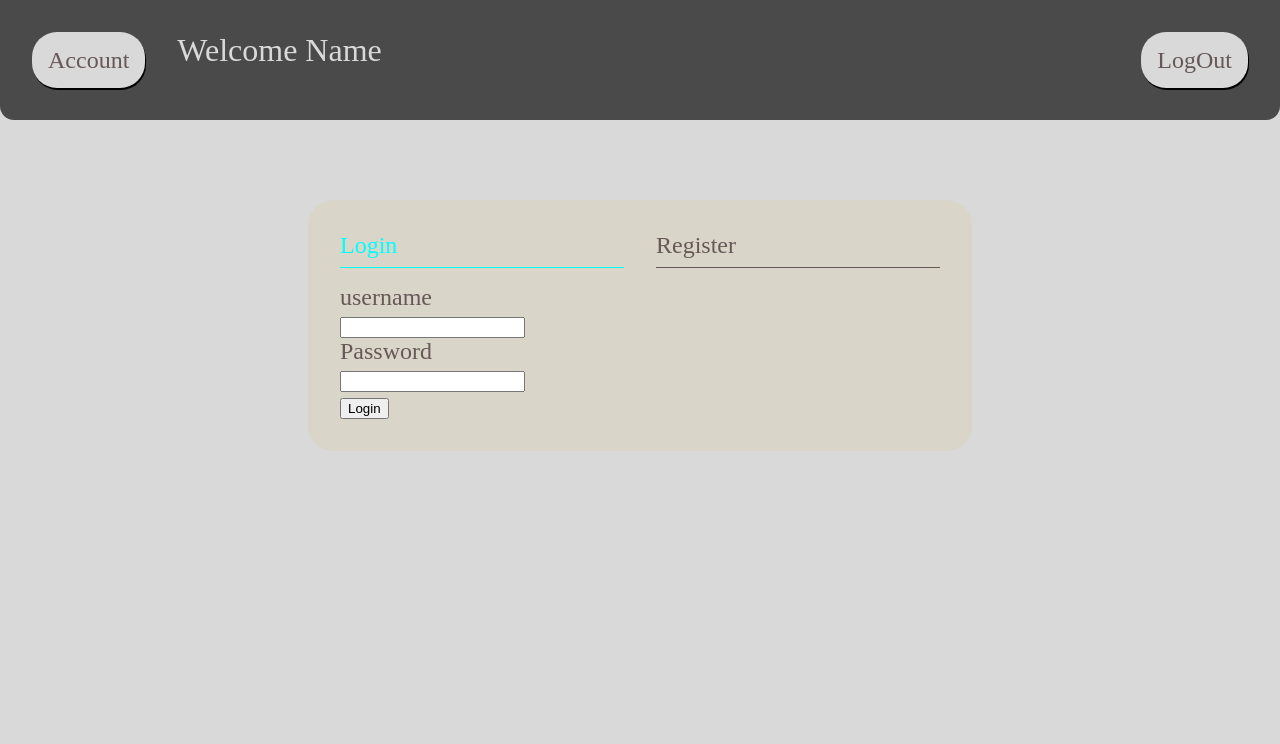
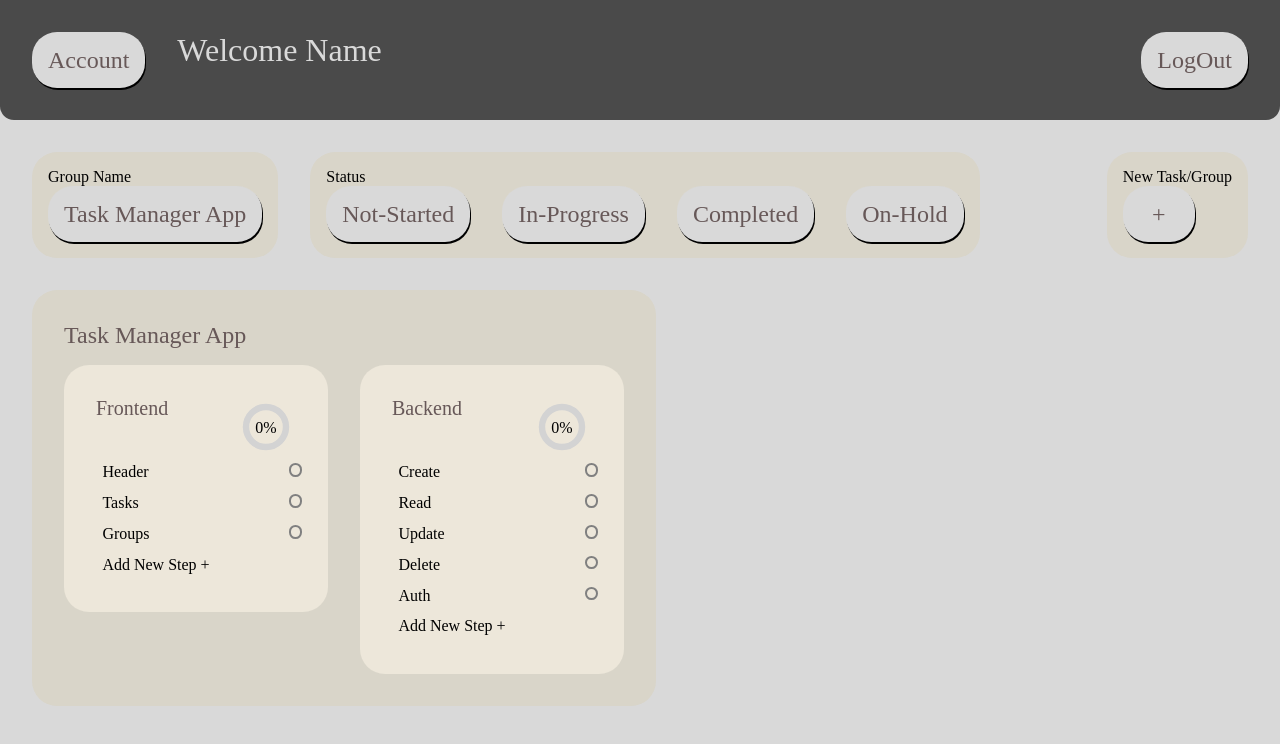
Before and after one commit to calebvweich/Full-Stack_To-Do_App, a React (Create React App) app in the folder task-site/: page /tasks in a window 1280 px wide. Shown: the top 744 px of the page. Built offline with nearby package versions, Linux system fonts and the light colour scheme; sample sign-in values are in the browser's storage.

Commit message:
Added routing for logged in users

```diff
--- a/task-site/package.json
+++ b/task-site/package.json
@@ -12,6 +12,7 @@
     "@testing-library/user-event": "^13.5.0",
     "react": "^19.1.1",
     "react-dom": "^19.1.1",
+    "react-router-dom": "^7.9.1",
     "react-scripts": "5.0.1",
     "web-vitals": "^2.1.4"
   },
--- a/task-site/src/App.js
+++ b/task-site/src/App.js
@@ -7,25 +7,52 @@ import Button from './Components/Button/Button';
 // PAGES
 import TaskPage from "./pages/TaskPage/TaskPage"
 import LoginPage from './pages/LoginPage/LoginPage';
+import { BrowserRouter, Routes, Route, Navigate } from "react-router-dom"
+import { useState } from 'react';
+import { useEffect } from 'react';
+
 
 function App() {
+  const [token, setToken] = useState(localStorage.getItem("token"));
+  //FUNCTIONS
+  function logout() {
+    localStorage.setItem("token", null)
+    setToken(null)
+  }
 
-  //FUNCTIONS
+  function login(token) {
+    localStorage.setItem("token", token)
+    setToken(token)
+  }
+
+  useEffect(() => {
+    if (token) {
+      localStorage.setItem("token", token);
+    } else {
+      localStorage.removeItem("token");
+    }
+  }, [token]);
 
 
   return (
+    <BrowserRouter>
       <div className="app">
         <header className="appHeader">
           <div className="account">
-          <Button content={"Account"}/>
+            <Button text={"Account"} />
             <div className="headerText">Welcome Name</div>
           </div>
           <div className="logoutButton">
-          <Button content={"LogOut"} />
+            <Button text={"LogOut"} onClick={logout} />
           </div>
         </header>
-      <LoginPage />
+        <Routes>
+          <Route path="/" element={token != null ? <Navigate to="/tasks" /> : <LoginPage validate={login} />}/>
+          <Route path="/tasks" element={token != null ? <TaskPage /> : <Navigate to="/" />}/>
+          <Route path="*" element={<Navigate to="/" />} />
+        </Routes>
       </div>
+    </BrowserRouter>
   );
 }
 
--- a/task-site/src/Components/Button/Button.js
+++ b/task-site/src/Components/Button/Button.js
@@ -1,9 +1,9 @@
 import "./Button.css"
 
-export default function Button({content}) {
+export default function Button({text, onClick}) {
   return(
-    <div className="buttonContainer">
-      <div className="buttonText">{content}</div>
+    <div className="buttonContainer" onClick={onClick}>
+      <div className="buttonText">{text}</div>
     </div>
   )
 }
--- a/task-site/src/pages/LoginPage/LoginPage.js
+++ b/task-site/src/pages/LoginPage/LoginPage.js
@@ -2,7 +2,7 @@ import { useState } from "react"
 import { login, register } from "../../api";
 import "./LoginPage.css"
 
-function Login() {
+function Login({validate}) {
   const [username, setusername] = useState("");
   const [password, setPassword] = useState("");
 
@@ -10,7 +10,7 @@ function Login() {
     e.preventDefault();
     const res = await login(username, password);
     if (res.token) {
-      console.log("Logged In: ", res);
+      validate(res.token)
     } else {
       console.log("Failed: ", res);
     }
@@ -18,7 +18,7 @@ function Login() {
 
   return(
     <form onSubmit={handleSubmit}>
-      <label>username</label><br/>
+      <label>Email</label><br/>
       <input
         type="username"
         value={username}
@@ -34,7 +34,7 @@ function Login() {
     </form>
   )
 }
-function Register() {
+function Register({validate}) {
   const [username, setusername] = useState("");
   const [password, setPassword] = useState("");
   const [name, setName] = useState("");
@@ -43,7 +43,7 @@ function Register() {
     e.preventDefault();
     const res = await register(username, name, password);
     if (res.token) {
-      console.log("Registered: ", res);
+      validate(res.token)
     } else {
       console.log("Failed: ", res);
     }
@@ -51,7 +51,7 @@ function Register() {
 
   return(
     <form onSubmit={handleSubmit}>
-      <label>username</label><br/>
+      <label>Email</label><br/>
       <input
         type="username"
         value={username}
@@ -74,7 +74,7 @@ function Register() {
   )
 }
 
-export default function LoginPage() {
+export default function LoginPage({validate}) {
   const [selectedTab, setSelectedTab] = useState("Login")
   return(
     <div className="loginContainer">
@@ -83,9 +83,9 @@ export default function LoginPage() {
         <div className={selectedTab === "Register" ? "selected loginHeaderText" : "loginHeaderText"} onClick={() => setSelectedTab("Register")}>Register</div>
       </div>
       {selectedTab === "Login" ? (
-        <Login />
+        <Login validate={validate} />
       ) : (
-        <Register />
+        <Register validate={validate} />
       )}
     </div>
   )
--- a/task-site/src/pages/TaskPage/TaskPage.js
+++ b/task-site/src/pages/TaskPage/TaskPage.js
@@ -12,11 +12,13 @@ import groups from '../../data/groupExample.json'
 
 // LIBRARIES
 import { useState } from 'react';
+import Dialog from '../../Components/Dialog/Dialog';
 
 export default function TaskPage() {
   // VARIABLES
   const [selectedGroup, setSelectedGroup] = useState("")
   const [selectedStatus, setSelectedStatus] = useState("")
+  const [dialogOpen, setDialogOpen] = useState(false)
   const groupNames = []
   groups.forEach(group => {
     groupNames.push(group.name)
@@ -35,7 +37,7 @@ export default function TaskPage() {
             <div className="filters">
               {groupNames.map((name, index) => {
                 return(
-                  <Button key={index} content={name} />
+                  <Button key={index} text={name} onClick={() => setSelectedGroup(name)} />
                 )
               })}
             </div>
@@ -45,7 +47,7 @@ export default function TaskPage() {
             <div className="filters">
               {statusOptions.map((name, index) => {
                 return(
-                  <Button key={index} content={name} />
+                  <Button key={index} text={name} onClick={() => setSelectedStatus(name)} />
                 )
               })}
             </div>
@@ -53,7 +55,7 @@ export default function TaskPage() {
         </div>
         <div className="newButton">
           New Task/Group
-          <Button content={"+"} />
+          <Button text={"+"} onClick={() => setDialogOpen(true)} />
         </div>
       </div>
       <div className="taskArea">
@@ -68,6 +70,9 @@ export default function TaskPage() {
           )
         })}
       </div>
+      {dialogOpen && (
+        <Dialog close={() => setDialogOpen(false)} />
+      )}
     </div>
   );
 }
```
Also changed, not shown: 1 other file (tests, documents, lock files or other folders). Lines whose indentation alone changed are shown as unchanged.
